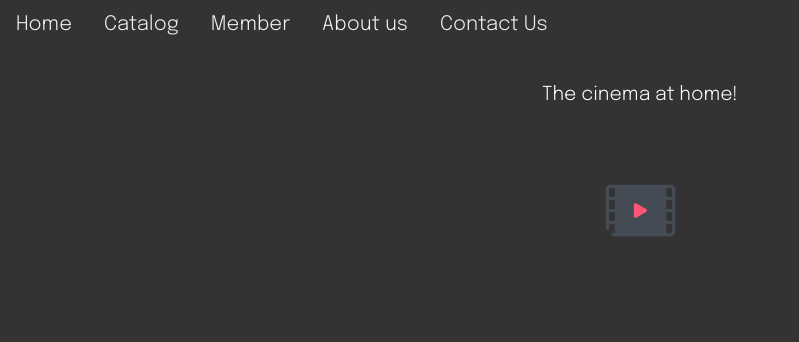
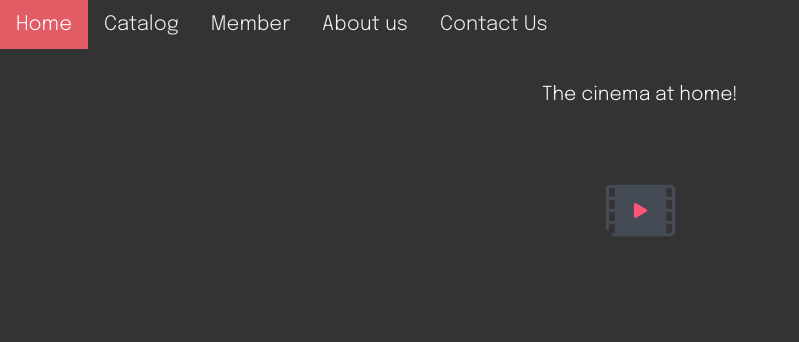
Before and after one commit to ddmcclure/Popflick, a PHP site: page /index.php in a window 1280 px wide. Shown: the part 78-420 px from the top of the page, without its empty margins (0-799 px from the left). Run offline with PHP 8.4, Linux system fonts and the light colour scheme; some libraries are stand-ins or nearby versions.

Commit message:
Fixed nav bar error

```diff
--- a/nav.php
+++ b/nav.php
@@ -1,11 +1,12 @@
 <?php
+$filename = basename($_SERVER['PHP_SELF']);
 ?>
 <div class="topnav">
     <?php
-    echo (basename(PHP_SELF) == "index.php") ? "<a class='active' href='index.php'>Home</a>" : "<a href='index.php'>Home</a>";
-    echo (basename(PHP_SELF) == "catalog.php") ? "<a class='active' href='catalog.php'>Catalog</a>" : "<a href='catalog.php'>Catalog</a>";
-    echo (basename(PHP_SELF) == "members.php") ? "<a class='active' href='members.php'>Members</a>" : "<a href='members.php'>Member</a>";
-    echo (basename(PHP_SELF) == "storeinfo.php") ? "<a class='active' href='members.php'>About Us</a>" : "<a href='storeinfo.php'>About us</a>";
-    echo (basename(PHP_SELF) == "contact.php") ? "<a class='active' href='contact.php'>Contact</a>" : "<a href='contact.php'>Contact Us</a>";
+    echo ($filename == "index.php") ? "<a class='active' href='index.php'>Home</a>" : "<a href='index.php'>Home</a>";
+    echo ($filename == "catalog.php") ? "<a class='active' href='catalog.php'>Catalog</a>" : "<a href='catalog.php'>Catalog</a>";
+    echo ($filename == "members.php") ? "<a class='active' href='members.php'>Members</a>" : "<a href='members.php'>Member</a>";
+    echo ($filename == "storeinfo.php") ? "<a class='active' href='members.php'>About Us</a>" : "<a href='storeinfo.php'>About us</a>";
+    echo ($filename == "contact.php") ? "<a class='active' href='contact.php'>Contact</a>" : "<a href='contact.php'>Contact Us</a>";
     ?>
 </div>
```
